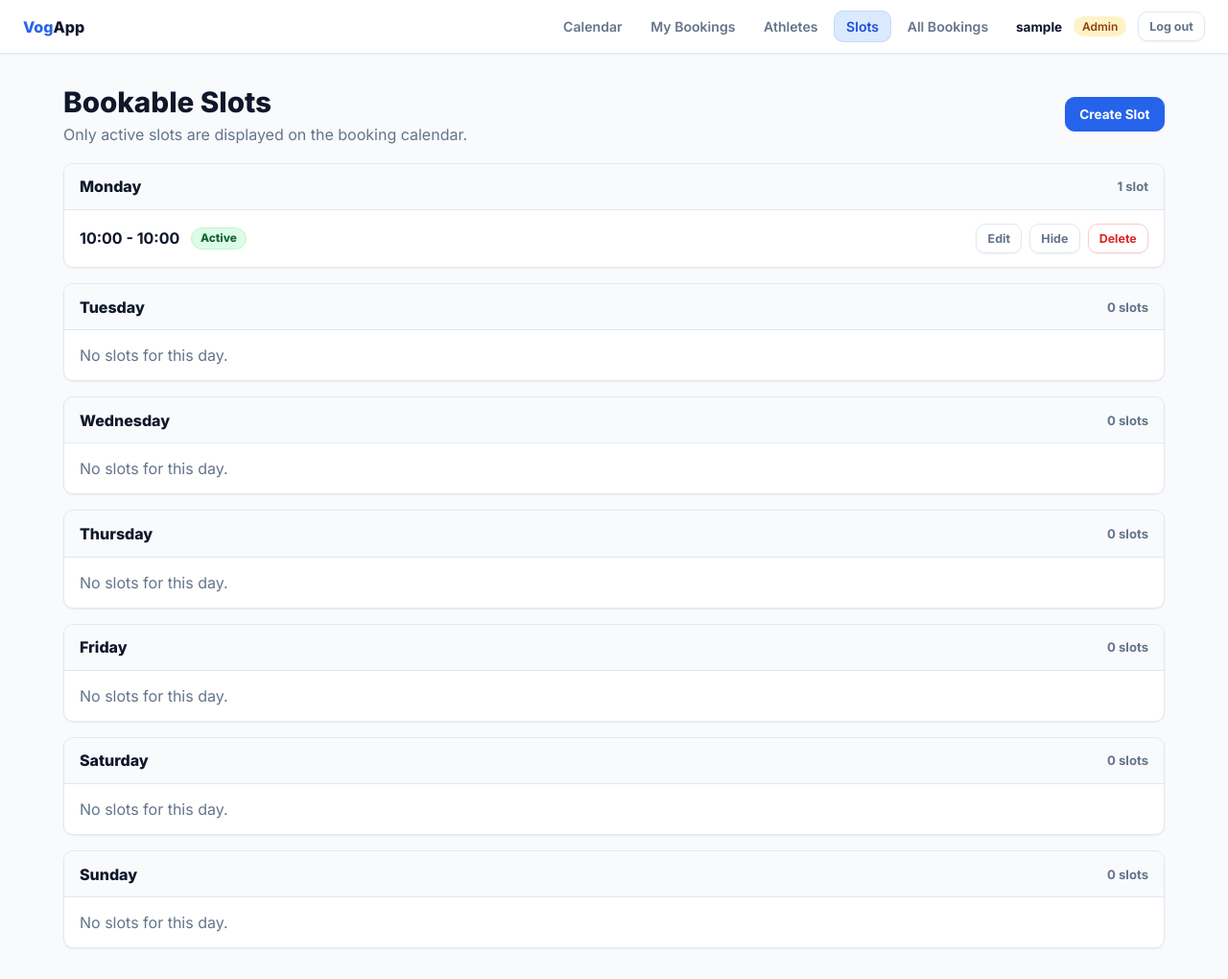
After one commit to fedesss98/scp-helper, a Django app: page /admin/slots/ in a window 1280 px wide. The commit adds this page. Shown: the whole page at 96% size. Run offline with Django 4.2, Linux system fonts and the light colour scheme; a user stored in the database is signed in; tables that the repository leaves empty hold one stand-in row (values such as "Sample post").

Commit message:
Add bookable slots form

```diff
--- /dev/null
+++ b/bookings/templates/bookings/admin_slots.html
@@ -0,0 +1,187 @@
+{% extends "bookings/base.html" %}
+{% block title %}Bookable Slots - VogApp{% endblock %}
+
+{% block extra_css %}
+<style>
+  .page-head {
+    display: flex;
+    align-items: center;
+    justify-content: space-between;
+    gap: 1rem;
+    margin-bottom: 1.25rem;
+    flex-wrap: wrap;
+  }
+
+  .page-head h1 {
+    margin: 0;
+  }
+
+  .slot-groups {
+    display: grid;
+    gap: 1rem;
+  }
+
+  .slot-group {
+    background: #fff;
+    border: 1px solid var(--border);
+    border-radius: var(--radius);
+    box-shadow: var(--shadow-sm);
+    overflow: hidden;
+  }
+
+  .slot-group-head {
+    display: flex;
+    align-items: center;
+    justify-content: space-between;
+    padding: 0.85rem 1rem;
+    background: #f8fafc;
+    border-bottom: 1px solid var(--border);
+  }
+
+  .slot-group-head h2 {
+    margin: 0;
+    font-size: 1rem;
+  }
+
+  .slot-count {
+    color: var(--text-muted);
+    font-size: 0.82rem;
+    font-weight: 700;
+  }
+
+  .slot-list {
+    display: grid;
+  }
+
+  .slot-item {
+    display: grid;
+    grid-template-columns: 1fr auto;
+    gap: 1rem;
+    align-items: center;
+    padding: 0.9rem 1rem;
+    border-bottom: 1px solid var(--border);
+  }
+
+  .slot-item:last-child {
+    border-bottom: none;
+  }
+
+  .slot-time {
+    display: flex;
+    align-items: center;
+    gap: 0.75rem;
+    flex-wrap: wrap;
+  }
+
+  .slot-time strong {
+    font-size: 1rem;
+  }
+
+  .slot-status {
+    display: inline-flex;
+    align-items: center;
+    border-radius: 999px;
+    padding: 0.2rem 0.55rem;
+    font-size: 0.74rem;
+    font-weight: 800;
+  }
+
+  .slot-status-active {
+    color: #166534;
+    background: #dcfce7;
+    border: 1px solid #bbf7d0;
+  }
+
+  .slot-status-inactive {
+    color: #475569;
+    background: #f1f5f9;
+    border: 1px solid #cbd5e1;
+  }
+
+  .slot-actions {
+    display: flex;
+    gap: 0.5rem;
+    align-items: center;
+    flex-wrap: wrap;
+    justify-content: flex-end;
+  }
+
+  .empty-day {
+    padding: 1rem;
+    color: var(--text-muted);
+  }
+
+  @media (max-width: 700px) {
+    .slot-item {
+      grid-template-columns: 1fr;
+    }
+
+    .slot-actions {
+      justify-content: stretch;
+    }
+
+    .slot-actions .btn,
+    .slot-actions form {
+      width: 100%;
+    }
+
+    .slot-actions .btn,
+    .slot-actions button {
+      width: 100%;
+    }
+  }
+</style>
+{% endblock %}
+
+{% block content %}
+<div class="page-head">
+  <div>
+    <h1>Bookable Slots</h1>
+    <p style="color:var(--text-muted);margin-top:.35rem">Only active slots are displayed on the booking calendar.</p>
+  </div>
+  <a href="{% url 'admin_create_slot' %}" class="btn btn-primary">Create Slot</a>
+</div>
+
+<div class="slot-groups">
+  {% for group in slot_groups %}
+  <section class="slot-group">
+    <header class="slot-group-head">
+      <h2>{{ group.label }}</h2>
+      <span class="slot-count">{{ group.slots|length }} slot{{ group.slots|length|pluralize }}</span>
+    </header>
+
+    {% if group.slots %}
+    <div class="slot-list">
+      {% for slot in group.slots %}
+      <div class="slot-item">
+        <div class="slot-time">
+          <strong>{{ slot.start_time|time:"H:i" }} - {{ slot.end_time|time:"H:i" }}</strong>
+          {% if slot.is_active %}
+          <span class="slot-status slot-status-active">Active</span>
+          {% else %}
+          <span class="slot-status slot-status-inactive">Hidden</span>
+          {% endif %}
+        </div>
+        <div class="slot-actions">
+          <a href="{% url 'admin_edit_slot' slot.id %}" class="btn btn-ghost btn-sm">Edit</a>
+          <form method="post" action="{% url 'admin_toggle_slot' slot.id %}">
+            {% csrf_token %}
+            <button type="submit" class="btn btn-ghost btn-sm">
+              {% if slot.is_active %}Hide{% else %}Show{% endif %}
+            </button>
+          </form>
+          <form method="post" action="{% url 'admin_delete_slot' slot.id %}">
+            {% csrf_token %}
+            <button type="submit" class="btn btn-danger btn-sm" onclick="return confirm('Delete this slot?')">Delete</button>
+          </form>
+        </div>
+      </div>
+      {% endfor %}
+    </div>
+    {% else %}
+    <div class="empty-day">No slots for this day.</div>
+    {% endif %}
+  </section>
+  {% endfor %}
+</div>
+{% endblock %}
--- a/bookings/templates/bookings/base.html
+++ b/bookings/templates/bookings/base.html
@@ -430,6 +430,7 @@
           <a href="/my-bookings/" class="{% if request.path == '/my-bookings/' %}active{% endif %}">My Bookings</a>
           {% if is_admin %}
           <a href="/admin/users/" class="{% if '/admin/users/' in request.path %}active{% endif %}">Athletes</a>
+          <a href="/admin/slots/" class="{% if '/admin/slots/' in request.path %}active{% endif %}">Slots</a>
           <a href="/admin/bookings/" class="{% if request.path == '/admin/bookings/' %}active{% endif %}">All Bookings</a>
           {% endif %}
         </div>
--- a/bookings/urls.py
+++ b/bookings/urls.py
@@ -15,5 +15,10 @@ urlpatterns = [
     path('admin/users/create/', views.admin_create_user, name='admin_create_user'),
     path('admin/users/<int:user_id>/password/', views.admin_change_password, name='admin_change_password'),
     path('admin/users/<int:user_id>/delete/', views.admin_delete_user, name='admin_delete_user'),
+    path('admin/slots/', views.admin_slots, name='admin_slots'),
+    path('admin/slots/create/', views.admin_create_slot, name='admin_create_slot'),
+    path('admin/slots/<int:slot_id>/edit/', views.admin_edit_slot, name='admin_edit_slot'),
+    path('admin/slots/<int:slot_id>/toggle/', views.admin_toggle_slot, name='admin_toggle_slot'),
+    path('admin/slots/<int:slot_id>/delete/', views.admin_delete_slot, name='admin_delete_slot'),
     path('admin/bookings/', views.admin_all_bookings, name='admin_all_bookings'),
 ]
--- a/bookings/views.py
+++ b/bookings/views.py
@@ -9,7 +9,12 @@ from django.views.decorators.http import require_POST
 from datetime import date, timedelta
 import hashlib
 from .models import Boat, BookableSlot, Booking
-from .forms import CreateAthleteForm, ChangePasswordForm, BookingForm
+from .forms import (
+    BookableSlotForm,
+    BookingForm,
+    ChangePasswordForm,
+    CreateAthleteForm,
+)
 
 from collections import defaultdict
 
@@ -248,6 +253,91 @@ def admin_delete_user(request, user_id):
 
 @login_required
 @user_passes_test(is_admin)
+def admin_slots(request):
+    slots = BookableSlot.objects.all().order_by('day_of_week', 'start_time', 'end_time')
+    slots_by_day = defaultdict(list)
+    for slot in slots:
+        slots_by_day[slot.day_of_week].append(slot)
+
+    slot_groups = [
+        {
+            'day': day,
+            'label': label,
+            'slots': slots_by_day[day],
+        }
+        for day, label in BookableSlot.DAY_CHOICES
+    ]
+
+    return render(request, 'bookings/admin_slots.html', {
+        'slot_groups': slot_groups,
+        'is_admin': True,
+    })
+
+
+@login_required
+@user_passes_test(is_admin)
+def admin_create_slot(request):
+    if request.method == 'POST':
+        form = BookableSlotForm(request.POST)
+        if form.is_valid():
+            slot = form.save()
+            messages.success(request, f'Slot "{slot}" created.')
+            return redirect('admin_slots')
+    else:
+        form = BookableSlotForm()
+
+    return render(request, 'bookings/admin_slot_form.html', {
+        'form': form,
+        'title': 'Create Slot',
+        'is_admin': True,
+    })
+
+
+@login_required
+@user_passes_test(is_admin)
+def admin_edit_slot(request, slot_id):
+    slot = get_object_or_404(BookableSlot, pk=slot_id)
+    if request.method == 'POST':
+        form = BookableSlotForm(request.POST, instance=slot)
+        if form.is_valid():
+            slot = form.save()
+            messages.success(request, f'Slot "{slot}" updated.')
+            return redirect('admin_slots')
+    else:
+        form = BookableSlotForm(instance=slot)
+
+    return render(request, 'bookings/admin_slot_form.html', {
+        'form': form,
+        'title': f'Edit {slot}',
+        'is_admin': True,
+    })
+
+
+@login_required
+@user_passes_test(is_admin)
+@require_POST
+def admin_toggle_slot(request, slot_id):
+    slot = get_object_or_404(BookableSlot, pk=slot_id)
+    slot.is_active = not slot.is_active
+    slot.save(update_fields=['is_active'])
+    state = 'enabled' if slot.is_active else 'disabled'
+    messages.success(request, f'Slot "{slot}" {state}.')
+    return redirect('admin_slots')
+
+
+@login_required
+@user_passes_test(is_admin)
+@require_POST
+def admin_delete_slot(request, slot_id):
+    slot = get_object_or_404(BookableSlot, pk=slot_id)
+    label = str(slot)
+    slot.delete()
+    messages.success(request, f'Slot "{label}" deleted.')
+    return redirect('admin_slots')
+
+
+@login_required
+@user_passes_test(is_admin)
 def admin_all_bookings(request):
     bookings = Booking.objects.filter(date__gte=date.today()).order_by('date', 'start_time').select_related('athlete', 'boat')
     return render(request, 'bookings/admin_bookings.html', {
```
Also changed, not shown: bookings/forms.py (+24 -0 lines), bookings/templates/bookings/admin_slot_form.html (added, +40 -0 lines), bookings/tests.py (+70 -0 lines).
